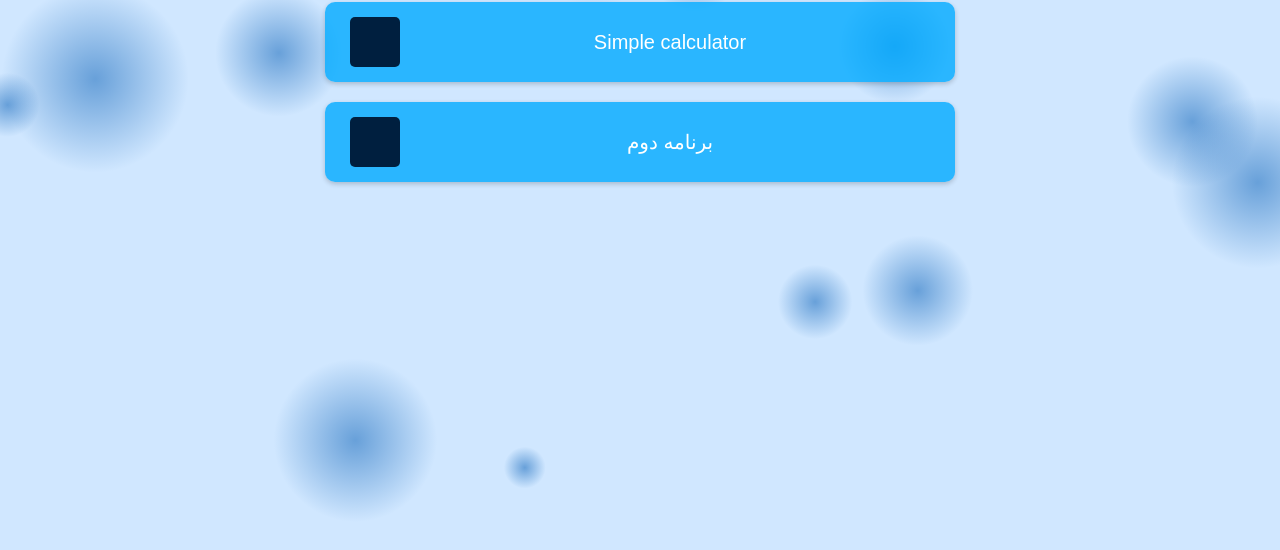
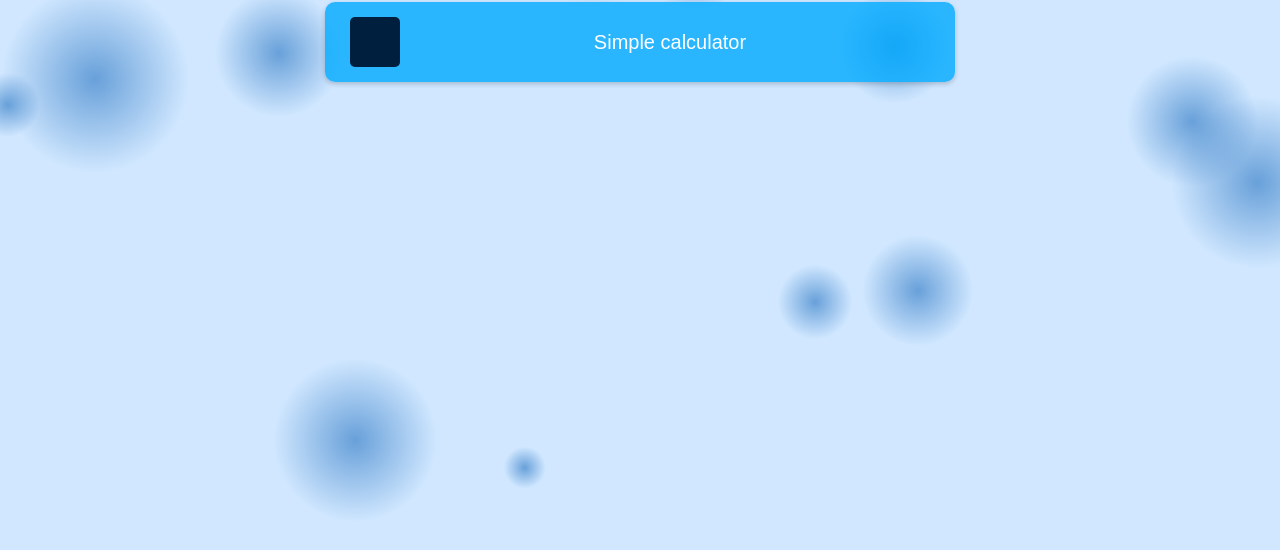
Before and after one commit to sajjad947/sajjad947.github.io, a plain HTML site: page programs.html in a window 1280 px wide. Shown: the part 206-756 px from the top of the page. Drawn offline with Linux system fonts and the light colour scheme; files whose address does not match are found by name.

Commit message:
Update programs.html

```diff
--- a/programs.html
+++ b/programs.html
@@ -185,14 +185,6 @@
         description: "این برنامه ، یک ماشین حساب ساخته شده با زبان برنامه نویسی پایتون است.",
         downloadLink: "programs/Simple_calculator/download.html",
         hearts: 0
-      },
-      {
-        name: "برنامه دوم",
-        icon: "icon-placeholder2.png",
-        images: ["screenshot4.png", "screenshot5.png"],
-        description: "توضیحات درباره برنامه دوم",
-        downloadLink: "https://example.com/download2",
-        hearts: 0
       }
       // برای افزودن برنامه جدید، کافیست یک شیء جدید به این آرایه اضافه کنید.
     ];
```
